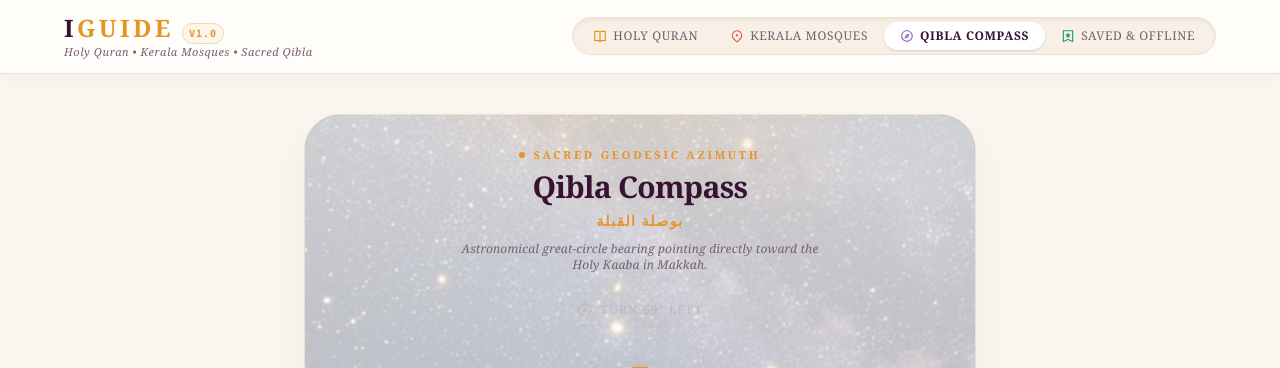
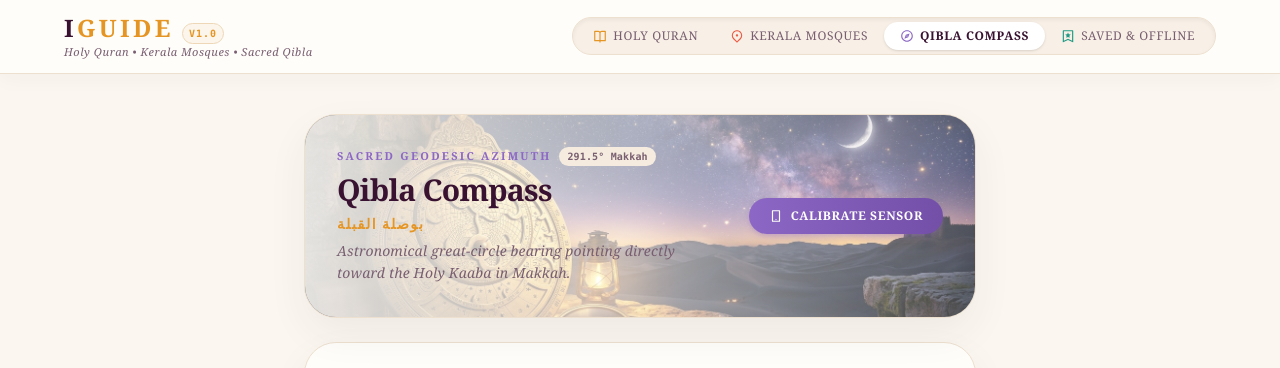
Before and after one commit to Iris678001/IGUIDE-RE, a React (Vite) app: page / in a window 1280 px wide. Both pictures are taken after a click on the button "QIBLA COMPASS". Shown: the top 368 px of the page. Built offline with nearby package versions, Linux system fonts and the light colour scheme; no server answers; a web font is replaced by a local one.

Commit message:
Fix Qibla overlay covering text and auto-activate compass sensor on tab open

```diff
--- a/src/components/BottomNav.tsx
+++ b/src/components/BottomNav.tsx
@@ -5,6 +5,7 @@ import {
   RiCompass3Line,
   RiAncientPavilionLine,
 } from 'react-icons/ri';
+import { triggerQiblaSensorPermission } from '../utils/sensorPermission';
 
 interface BottomNavProps {
   activeTab: 'quran' | 'mosques' | 'qibla' | 'offline';
@@ -60,6 +61,9 @@ export const BottomNav: React.FC<BottomNavProps> = ({
       } catch {
         // Haptics not allowed
       }
+    }
+    if (tabId === 'qibla') {
+      void triggerQiblaSensorPermission();
     }
     onNavigateTab(tabId);
   };
--- a/src/components/Navbar.tsx
+++ b/src/components/Navbar.tsx
@@ -1,5 +1,6 @@
 import React from 'react';
 import { RiCompass3Line, RiBookOpenLine, RiMapPin2Line, RiBookmark3Line } from 'react-icons/ri';
+import { triggerQiblaSensorPermission } from '../utils/sensorPermission';
 
 interface NavbarProps {
   activeTab: 'quran' | 'mosques' | 'qibla' | 'offline';
@@ -55,7 +56,10 @@ export const Navbar: React.FC<NavbarProps> = ({ activeTab, onNavigateTab }) => {
             <span>Kerala Mosques</span>
           </button>
           <button
-            onClick={() => onNavigateTab('qibla')}
+            onClick={() => {
+              void triggerQiblaSensorPermission();
+              onNavigateTab('qibla');
+            }}
             className={`flex items-center gap-1.5 px-4 py-1.5 text-xs tracking-wider uppercase font-serif rounded-full transition-all cursor-pointer ${
               activeTab === 'qibla'
                 ? 'bg-white text-[#381230] font-bold shadow-sm'
--- a/src/components/Qibla/QiblaCompassView.tsx
+++ b/src/components/Qibla/QiblaCompassView.tsx
@@ -301,32 +301,51 @@ export const QiblaCompassView: React.FC<QiblaCompassViewProps> = ({
   useEffect(() => {
     if (typeof window === 'undefined') return;
 
+    // Immediately attach orientation listeners
+    attachListeners();
+
+    // Query sensors permissions on Chromium/Android
+    if (navigator.permissions && (navigator.permissions as any).query) {
+      try {
+        ['accelerometer', 'gyroscope', 'magnetometer'].forEach((name) => {
+          (navigator.permissions as any).query({ name }).catch(() => {});
+        });
+      } catch {}
+    }
+
     const DeviceOrientation = window.DeviceOrientationEvent as unknown as {
       requestPermission?: () => Promise<'granted' | 'denied'>;
     };
 
     if (typeof DeviceOrientation?.requestPermission === 'function') {
+      DeviceOrientation.requestPermission()
+        .then((res) => {
+          if (res === 'granted') {
+            setSensorState('granted');
+            detachListeners();
+            window.addEventListener('deviceorientation', handleOrientation as EventListener, true);
+            listenersAttachedRef.current = true;
+            activeListenerTypeRef.current = 'standard';
+          } else {
             setSensorState('prompt');
-    } else if ('ondeviceorientationabsolute' in window || 'DeviceOrientationEvent' in window) {
-      attachListeners();
+          }
+        })
+        .catch(() => {
+          setSensorState('prompt');
+        });
+    }
+
     const timeout = setTimeout(() => {
       setSensorActive((active) => {
-          if (!active) setSensorState('unsupported');
         return active;
       });
     }, 2500);
+
     return () => {
       clearTimeout(timeout);
       detachListeners();
     };
-    } else {
-      setSensorState('unsupported');
-    }
-
-    return () => {
-      detachListeners();
-    };
-  }, [attachListeners, detachListeners]);
+  }, [attachListeners, detachListeners, handleOrientation]);
 
   useEffect(() => {
     if (!showMap || !mapContainerRef.current) return;
@@ -406,37 +425,57 @@ export const QiblaCompassView: React.FC<QiblaCompassViewProps> = ({
 
   return (
     <div className="space-y-6 max-w-2xl mx-auto font-serif">
-      {/* Cairo-Style Astrolabe Qibla Compass Card */}
-      <div className="rounded-[36px] bg-[#fffdf9] border border-[#ede0cf] p-6 sm:p-8 text-center relative shadow-[0_20px_50px_rgba(56,18,48,0.06)] overflow-hidden group">
+      {/* Cairo-Style Floating Feature Header Card ("Qibla Compass") */}
+      <div className="rounded-[32px] bg-[#fffdf9] border border-[#ede0cf] p-6 sm:p-8 shadow-[0_16px_40px_rgba(56,18,48,0.06)] relative overflow-hidden group">
         {/* 4K Background Texture: Celestial Astrolabe & Desert Horizon */}
         <img
           src="/images/qibla_header.jpg"
           alt="Celestial Qibla Astrolabe"
-          className="absolute inset-0 w-full h-full object-cover object-[center_20%] opacity-65 pointer-events-none transition-transform duration-700 group-hover:scale-105"
+          className="absolute inset-0 w-full h-full object-cover object-[center_35%] opacity-75 pointer-events-none transition-transform duration-700 group-hover:scale-105"
         />
-        {/* Soft Sunset Translucent Overlay - Reduced for High Image Visibility */}
-        <div className="absolute inset-0 bg-gradient-to-b from-[#fffdf9]/70 via-[#fffdf9]/40 to-[#fffdf9]/85 pointer-events-none" />
-        <div className="absolute -top-16 left-1/2 -translate-x-1/2 w-96 h-40 bg-gradient-to-b from-[#fcd485]/20 via-[#f8b475]/10 to-transparent pointer-events-none blur-2xl" />
+        {/* Soft Sunset Translucent Overlay - strictly confined to this header card */}
+        <div className="absolute inset-0 bg-gradient-to-r from-[#fffdf9]/85 via-[#fffdf9]/50 to-transparent pointer-events-none" />
+        <div className="absolute -top-12 -right-12 w-48 h-48 rounded-full bg-gradient-to-br from-[#a987df]/20 via-[#fcd485]/10 to-transparent pointer-events-none blur-2xl" />
 
-        {/* Header */}
-        <div className="space-y-1.5 mb-5 relative z-10">
-          <div className="flex items-center justify-center gap-2">
-            <span className="w-1.5 h-1.5 rounded-full bg-[#e59523]"></span>
-            <span className="text-[11px] uppercase tracking-[0.25em] text-[#e59523] font-bold font-serif">
+        <div className="flex flex-col md:flex-row md:items-center justify-between gap-6 relative z-10">
+          <div className="space-y-1.5 max-w-xl text-left">
+            <div className="flex items-center gap-2">
+              <span className="text-[11px] font-serif uppercase tracking-[0.2em] text-[#8c67c5] font-bold">
                 Sacred Geodesic Azimuth
               </span>
+              <span className="text-[10px] font-mono text-[#785e70] bg-[#f5ecdf] px-2 py-0.5 rounded-full font-bold">
+                {qiblaBearing.toFixed(1)}° Makkah
+              </span>
             </div>
-          <h1 className="text-2xl sm:text-3xl font-serif text-[#381230] font-bold tracking-tight">
+            <h2 className="text-2xl sm:text-3xl font-serif text-[#381230] font-bold tracking-tight">
               Qibla Compass
-          </h1>
+            </h2>
             <div className="text-sm text-[#e59523] font-serif font-semibold tracking-widest">
               بوصلة القبلة
             </div>
-          <p className="text-xs font-serif italic text-[#785e70] max-w-sm mx-auto pt-1">
+            <p className="text-xs sm:text-sm font-serif italic text-[#785e70] leading-relaxed">
               Astronomical great-circle bearing pointing directly toward the Holy Kaaba in Makkah.
             </p>
           </div>
 
+          <div className="shrink-0 flex items-center gap-2.5">
+            <button
+              onClick={requestSensorPermission}
+              className={`flex items-center gap-2 px-5 py-2.5 rounded-full font-serif text-xs font-bold uppercase tracking-wider shadow-md transition-all cursor-pointer ${
+                sensorActive
+                  ? 'bg-gradient-to-r from-[#1f9a84] to-[#177a68] text-white shadow-[#1f9a84]/25'
+                  : 'bg-gradient-to-r from-[#8c67c5] to-[#734fa8] hover:from-[#9d78d4] hover:to-[#8c67c5] text-white shadow-[#8c67c5]/25'
+              }`}
+            >
+              <RiSmartphoneLine className="w-3.5 h-3.5" />
+              <span>{sensorActive ? 'Live Sensor Active' : 'Calibrate Sensor'}</span>
+            </button>
+          </div>
+        </div>
+      </div>
+
+      {/* Master Compass Card - 100% clean, crisp typography with ZERO overlay covering any text */}
+      <div className="rounded-[32px] bg-[#fffdf9] border border-[#ede0cf] p-6 sm:p-8 text-center shadow-[0_16px_40px_rgba(56,18,48,0.06)]">
         {/* Dynamic Alignment Badge */}
         <div
           className={`py-2 px-5 mb-4 border transition-all duration-300 inline-flex items-center justify-center gap-2 text-xs uppercase tracking-widest rounded-full ${
--- /dev/null
+++ b/src/utils/sensorPermission.ts
@@ -0,0 +1,36 @@
+/**
+ * Utility to request device motion / orientation permissions across
+ * iOS Safari (DeviceOrientationEvent.requestPermission) and Chromium/Android.
+ * Invoked synchronously within a direct user gesture (such as tapping the Qibla tab)
+ * to ensure the native permission dialog triggers immediately without secondary user friction.
+ */
+export async function triggerQiblaSensorPermission(): Promise<boolean> {
+  if (typeof window === 'undefined') return false;
+
+  // 1. Android / Chromium Permissions API query
+  if (navigator.permissions && (navigator.permissions as any).query) {
+    try {
+      const names = ['accelerometer', 'gyroscope', 'magnetometer'] as const;
+      names.forEach((name) => {
+        (navigator.permissions as any).query({ name }).catch(() => {});
+      });
+    } catch {}
+  }
+
+  // 2. iOS Safari 13+ DeviceOrientationEvent.requestPermission
+  const DeviceOrientation = window.DeviceOrientationEvent as unknown as {
+    requestPermission?: () => Promise<'granted' | 'denied'>;
+  };
+
+  if (typeof DeviceOrientation?.requestPermission === 'function') {
+    try {
+      const res = await DeviceOrientation.requestPermission();
+      return res === 'granted';
+    } catch (err) {
+      console.warn('Device orientation permission prompt error or dismissed:', err);
+      return false;
+    }
+  }
+
+  return true;
+}
```
Lines whose indentation alone changed are shown as unchanged.
